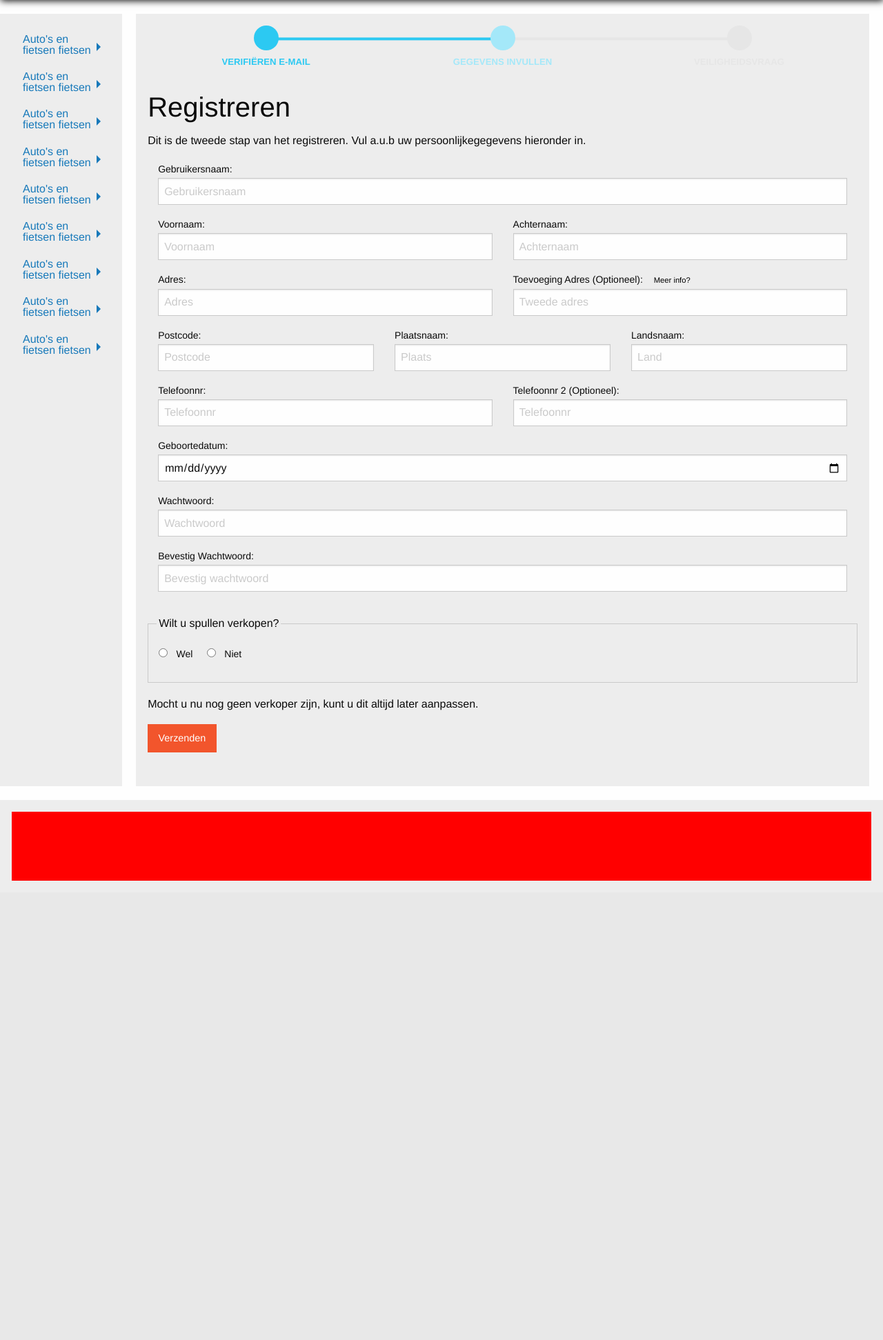
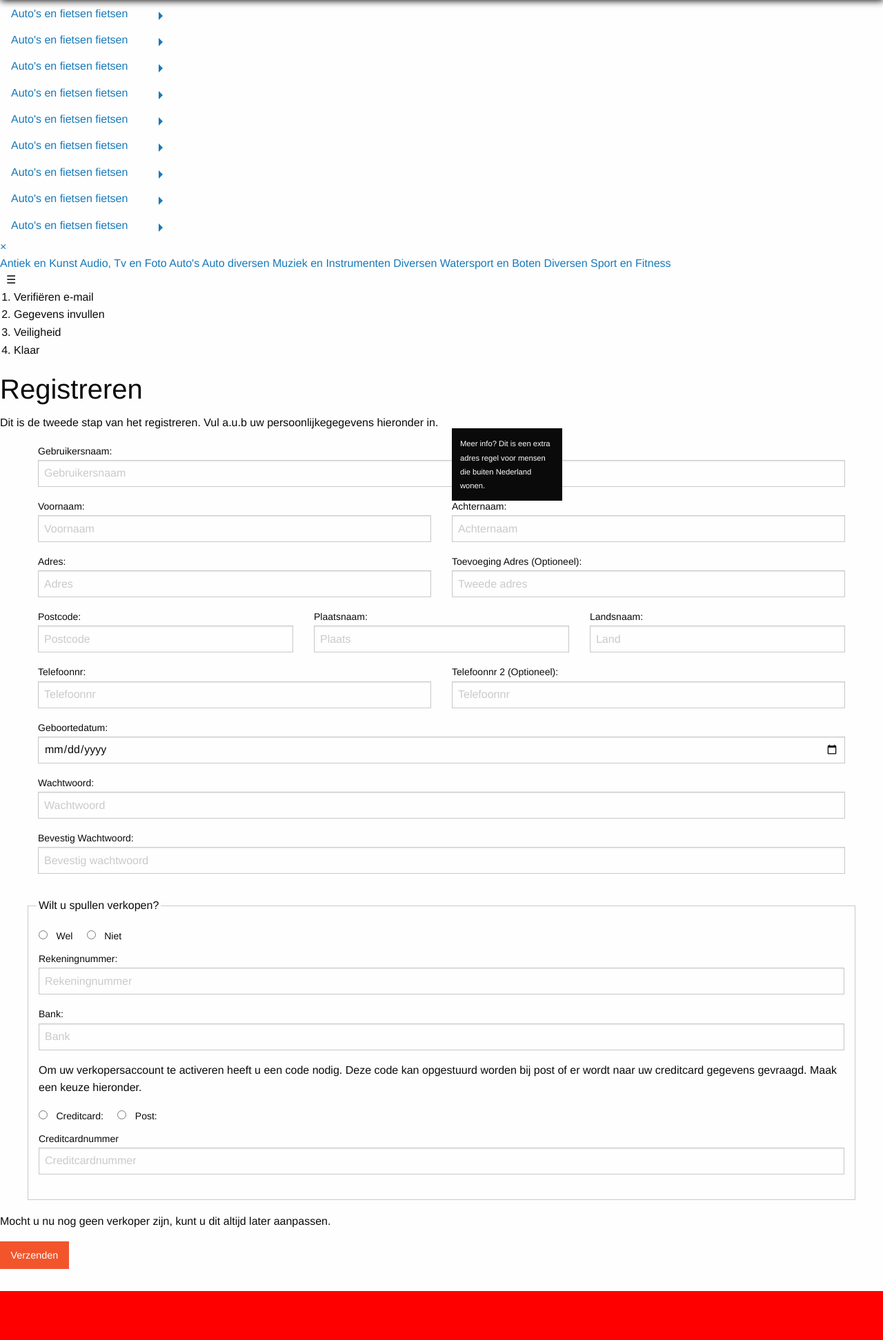
Before and after one commit to i-project-groep-14/I-project, a PHP site: page /registratie_persoonsgegevens.php in a window 1280 px wide. Shown: the part 189-2132 px from the top of the page at 69% size. Before the commit the page ends 1466 px from the top, so only its background shows below. Run offline with PHP 8.4, Linux system fonts and the light colour scheme; some libraries are stand-ins or nearby versions.

Commit message:
Revert "Merge branch 'master' of https://github.com/i-project-groep-14/I-project"
This reverts commit 32b02ad9067487d509049f746bb2275047df0576, reversing
changes made to 0791e402f596587753264d5eb97fcadb00956bd3.

```diff
--- a/Website/Index.php
+++ b/Website/Index.php
@@ -96,8 +96,6 @@
 
     </div>
 
-    <div class="holy-grail-middle">
-
 
 
   </div>
--- a/Website/aanroepingen/registratie_progressbar.php
+++ b/Website/aanroepingen/registratie_progressbar.php
@@ -36,10 +36,26 @@ echo"
   }
   echo"
   data-step=''>
-    <span>Veiligheidsvraag</span>
+    <span>Veiligheid</span>
   </li>
+  <li class=";
+  if($config['pagina'] == 'registratie_klaar') {
+      echo"'is-current'";
+  } else if($config['pagina'] == 'registratie_vraag'){
+      echo"''";
+  } else if($config['pagina'] == 'registratie_email'){
+      echo"''";
+  }else if($config['pagina'] == 'registratie_persoonsgegevens'){
+      echo"''";
+  }else {
+      echo "'is-complete'";
+  }
+  echo"
+  data-step=''>
+      <span>Klaar</span>
+</li>
 </div>
-</ol><br>";
+</ol>";
 
 // <ol class="progress-indicator">
 //   <li class="is-complete" data-step="">
--- a/Website/css/Styles.css
+++ b/Website/css/Styles.css
@@ -131,158 +131,3 @@
       grid-column-start: 1;
   grid-column-end: 4;
 }
-
-/*Progressbar*/
-
-
-.progress-indicator {
-  list-style: none;
-  width: 100%;
-  margin: 0 auto;
-  padding: 0;
-  display: table;
-  table-layout: fixed;
-}
-
-.progress-indicator > li {
-  position: relative;
-  display: table-cell;
-  text-align: center;
-  font-size: 1.5em;
-}
-
-.progress-indicator > li span {
-  position: absolute;
-  color: #e6e6e6;
-  -webkit-transform: translateX(-50%);
-      -ms-transform: translateX(-50%);
-          transform: translateX(-50%);
-  font-weight: 600;
-  font-size: 0.82rem;
-  letter-spacing: 0.05px;
-  text-transform: uppercase;
-}
-
-
-
-.progress-indicator > li::before {
-  content: attr(data-step);
-  display: block;
-  margin: 0 auto;
-  background: #e6e6e6;
-  width: 1.5em;
-  height: 1.5em;
-  text-align: center;
-  margin-bottom: 0.25em;
-  line-height: 1.5em;
-  border-radius: 100%;
-  position: relative;
-  z-index: 1000;
-}
-
-.progress-indicator > li::after {
-  content: '';
-  position: absolute;
-  display: block;
-  background: #e6e6e6;
-  width: 100%;
-  height: 0.15em;
-  top: 50%;
-  -webkit-transform: translateY(-100%);
-      -ms-transform: translateY(-100%);
-          transform: translateY(-100%);
-  left: 50%;
-  margin-left: 1.5em\9;
-  z-index: 0;
-}
-
-.progress-indicator > li:last-child:after {
-  display: none;
-}
-
-.progress-indicator > li.is-complete {
-  color: #2CC9F2;
-}
-
-.progress-indicator > li.is-complete::before, .progress-indicator > li.is-complete::after {
-  color: #fefefe;
-  background: #2CC9F2;
-}
-
-.progress-indicator > li.is-complete span {
-  color: #2CC9F2;
-}
-
-.progress-indicator > li.is-current {
-  color: #a4e8f9;
-}
-
-.progress-indicator > li.is-current::before {
-  color: #fefefe;
-  background: #a4e8f9;
-}
-
-.progress-indicator > li.is-current span {
-  color: #a4e8f9;
-}
-
-/*Registratie*/
-.tooltip {
-  position: relative;
-  display: inline;
-  background: none;
-  color: black;
-}
-
-.tooltip .tooltiptext {
-  visibility: visible;
-  width: 120px;
-  text-align: left;
-  border-radius: 6px;
-  padding: 3px 0;
-}
-
-.tooltip .tooltiptext {
-  visibility: hidden;
-  width: 150px;
-  background-color: black;
-  opacity: 0.7;
-  color: #fff;
-  text-align: center;
-  border-radius: 6px;
-  padding: 5px 0;
-
-  position: absolute;
-  z-index: 1;
-  top: -5px;
-  left: 105%;
-}
-
-.tooltip:hover .tooltiptext {
-  visibility: visible;
-}
-
-.side-label::after {
-  display: none;
-}
-
-input:checked + .side-label::after {
-  display: block;
-}
-
-.wel-verkopergegevens, .controle-creditcard-gegevens{
-  display: none;
-}
-
-#wel:checked ~ .wel-verkopergegevens , #controle-creditcard:checked ~ .controle-creditcard-gegevens {
-  display: block;
-}
-
-.small-input{
-  display: inline-block;
-  width: 49.77%;
-}
-
-.rechts {
-  float: right;
-}
--- a/Website/registratie_persoonsgegevens.php
+++ b/Website/registratie_persoonsgegevens.php
@@ -2,6 +2,7 @@
 	$config = ['pagina' => 'registratie_persoonsgegevens'];
 
 	require_once 'aanroepingen/connectie.php';
+	include_once 'aanroepingen/header.php';
 
 	if(isset($_POST['verzenden_pers'])){
 		$sql = "SELECT gebruikersnaam FROM gebruiker
@@ -74,24 +75,14 @@
 		}
 	}
 
-
+	include_once 'aanroepingen/RubNav.php';
+	include_once 'aanroepingen/RubNavMobiel.php';
 ?>
 
-<div class="holy-grail-grid">
-    <div class="holy-grail-header">
-      <?php  include_once 'aanroepingen/header.php'?>
-    </div>
-
-    <div class="holy-grail-left">
-    <?php   include_once 'aanroepingen/RubNav.php'?>
-    </div>
-
-    <div class="holy-grail-middle">
-		<?php
-			include_once 'aanroepingen/registratie_progressbar.php';
-		?>
-		<br>
-		<h2 class="HomepaginaKopjes center">Registreren</h2>
+<?php
+	include_once 'aanroepingen/registratie_progressbar.php';
+?>
+			<h2 class="HomepaginaKopjes center">Registreren</h2>
 				<div class="body-tekst">
 					<p class="center">Dit is de tweede stap van het registreren. Vul a.u.b uw persoonlijkegegevens hieronder in.</p>
 					<form action="" method="post" class="form-body-center" >
@@ -207,10 +198,6 @@
 					</form>
 				</div>
 
-
-    </div>
-    <div class="holy-grail-footer">
-
-      <?php include_once 'aanroepingen/footer.html' ?>
-    </div>
-  </div>
+<?php
+	include_once 'aanroepingen/footer.html';
+?>
```
Also changed, not shown: Website/inlogpagina.php (+7 -18 lines), Website/registratie_email.php (+13 -30 lines), Website/registratie_vraag.php (+10 -25 lines). Lines whose indentation alone changed are shown as unchanged.
